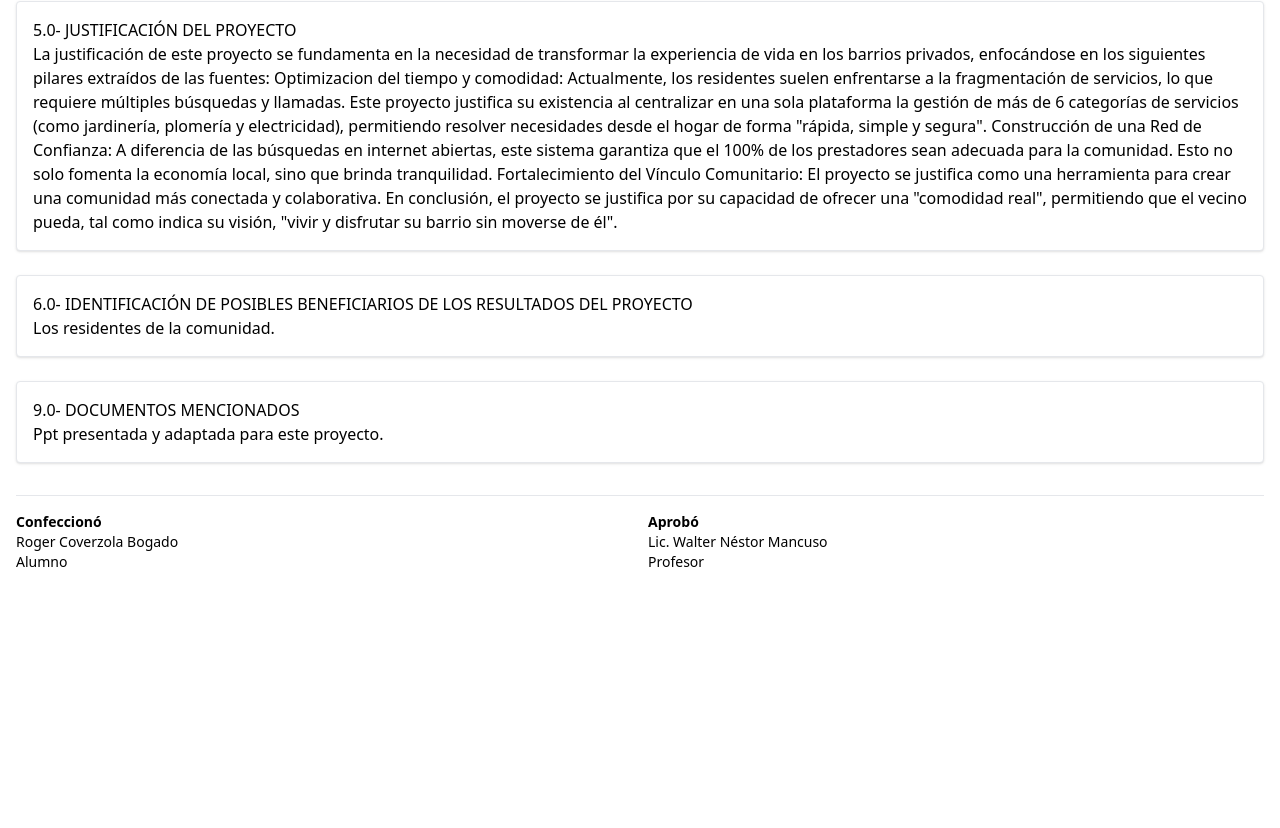
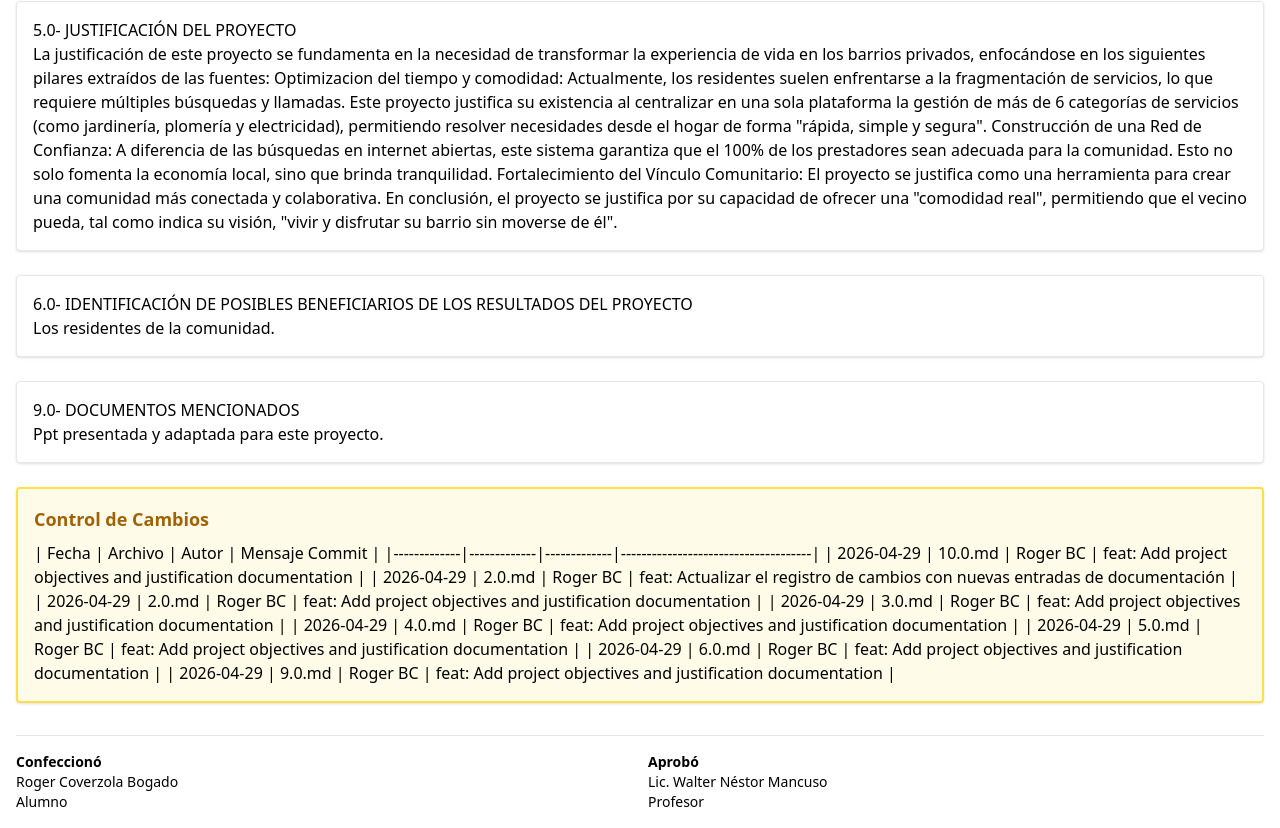
Before and after one commit to DIOLINK/Idea-pro, a React (Create React App) app: page / in a window 1280 px wide. Shown: the part 1017-1845 px from the top of the page. Before the commit the page ends 1605 px from the top, so only its background shows below. Built offline with nearby package versions, Linux system fonts and the light colour scheme.

Commit message:
feat: Agregar sección de control de cambios en la vista principal

```diff
--- a/public/markdowns/control-cambios.md
+++ b/public/markdowns/control-cambios.md
@@ -1,7 +1,7 @@
 | Fecha       | Archivo     | Autor       | Mensaje Commit                      |
 |-------------|-------------|-------------|-------------------------------------|
 | 2026-04-29 | 10.0.md | Roger BC | feat: Add project objectives and justification documentation |
-| 2026-04-29 | 2.0.md | Roger BC | fix: Corregir el encabezado de la sección de objetivos del proyecto |
+| 2026-04-29 | 2.0.md | Roger BC | feat: Actualizar el registro de cambios con nuevas entradas de documentación |
 | 2026-04-29 | 2.0.md | Roger BC | feat: Add project objectives and justification documentation |
 | 2026-04-29 | 3.0.md | Roger BC | feat: Add project objectives and justification documentation |
 | 2026-04-29 | 4.0.md | Roger BC | feat: Add project objectives and justification documentation |
--- a/src/App.js
+++ b/src/App.js
@@ -7,6 +7,7 @@ function App() {
   const [settings, setSettings] = useState({});
   const [sections, setSections] = useState({});
   const [markdownSections, setMarkdownSections] = useState([]);
+  const [controlCambios, setControlCambios] = useState(null);
   const [loading, setLoading] = useState(true);
 
   useEffect(() => {
@@ -26,6 +27,10 @@ function App() {
       })
       .then(results => {
         setSections(Object.fromEntries(results.filter(([_, t]) => t)));
+        // Cargar control-cambios.md al final
+        fetch(process.env.PUBLIC_URL + '/markdowns/control-cambios.md')
+          .then(r => r.ok ? r.text() : null)
+          .then(setControlCambios);
         setLoading(false);
       });
   }, []);
@@ -65,6 +70,12 @@ function App() {
               </section>
             : null
         )}
+        {controlCambios && (
+          <section className="bg-yellow-50 border-2 border-yellow-300 rounded p-4 shadow mt-10">
+            <h2 className="font-bold text-lg mb-2 text-yellow-700">Control de Cambios</h2>
+            <ReactMarkdown>{controlCambios}</ReactMarkdown>
+          </section>
+        )}
       </div>
       {/* Pie de página tabla de firmas */}
       <footer className="mt-8 border-t pt-4 text-sm grid grid-cols-2 gap-4">
```
